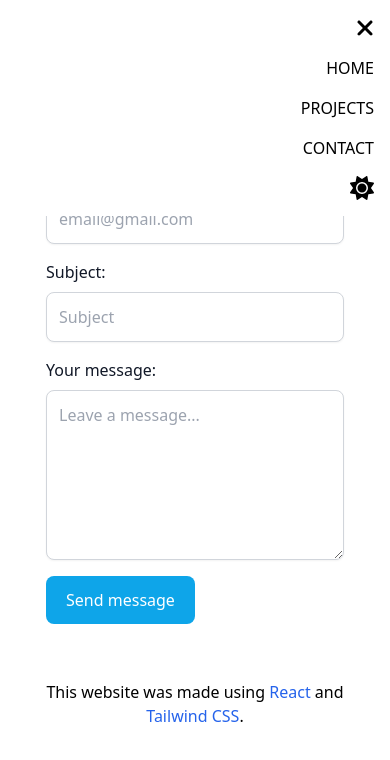
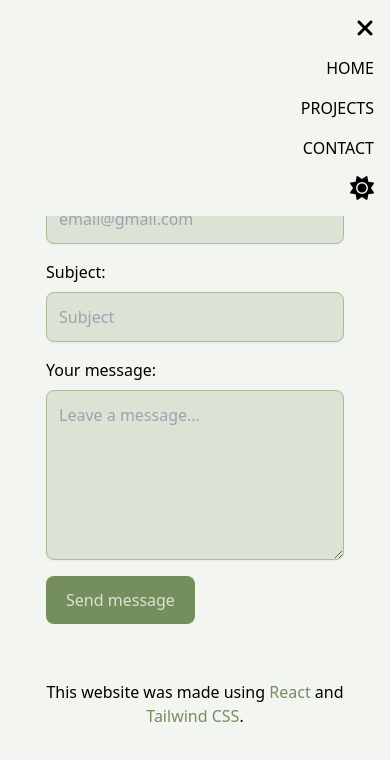
Before and after one commit to CelineTrann/CelineTrann.github.io, a React (Vite) app: page /contact in a window 390 px wide. Both pictures are taken after a click on the button 363 px from the left and 28 px from the top of the page. Shown: the top 760 px of the page. Built offline with nearby package versions, Linux system fonts and the light colour scheme.

Commit message:
add theme for toggle dark mode

```diff
--- a/src/App.jsx
+++ b/src/App.jsx
@@ -29,12 +29,11 @@ function App() {
 
     const handleThemeSwitch = () => {
         setTheme((prevTheme) => prevTheme === "dark" ? "light" : "dark");
-        console.log(theme);
     };
 
     return (
-        <div className="container flex flex-col items-center">
-            <NavBar handleTheme={handleThemeSwitch}></NavBar>
+        <div className="container min-h-screen flex flex-col items-center bg-background text-text">
+            <NavBar theme={theme} handleTheme={handleThemeSwitch}></NavBar>
             <main className="w-11/12 md:w-3/5">
                 <Routes>
                     <Route path="/" element={<Home />} />
--- a/src/Pages/Contact.jsx
+++ b/src/Pages/Contact.jsx
@@ -31,10 +31,10 @@ export default function Contact() {
             {showModal &&
                 <div className="flex justify-center items-center overflow-x-hidden overflow-y-auto fixed inset-0 z-50 outline-none focus:outline-none">
                     <div className="relative w-auto my-6 mx-auto max-w-3xl">
-                        <div className="border-0 rounded-lg shadow-2xl relative flex flex-col w-full bg-white  focus:outline-none">
-                            <div className="flex flex-col gap-4 p-5 border-b border-solid border-gray-300 rounded-t ">
+                        <div className="border-0 rounded-lg shadow-2xl relative flex flex-col w-full bg-background  focus:outline-none">
+                            <div className="flex flex-col gap-4 p-5 border-b border-solid rounded-t ">
                                 <h3>{isSuccessful ? "Email sent" : "An error has occurred"}</h3>
-                                <button className="bg-sky-500 hover:bg-sky-700 rounded-md text-white p-1" onClick={() => setShowModal(false)}>OK</button>
+                                <button className="text-secondary bg-accent hover:bg-primary rounded-md p-1" onClick={() => setShowModal(false)}>OK</button>
                             </div>
                         </div>
                     </div>
@@ -46,22 +46,22 @@ export default function Contact() {
                     <h1 className="text-2xl md:self-start uppercase">Contact</h1>
                     <form ref={form} onSubmit={handleOnSubmit} className="space-y-4 my-4">
                         <div>
-                            <label htmlFor="user_name" className="block mb-2 text-gray-900">Your name:</label>
-                            <input type="text" id="user_name" name="user_name" className="block w-full rounded-lg  p-3 shadow-sm border border-gray-300" placeholder="John Doe" required />
+                            <label htmlFor="user_name" className="block mb-2 text-text">Your name:</label>
+                            <input type="text" id="user_name" name="user_name" className="block w-full rounded-lg  p-3 shadow-sm border border-primary bg-secondary text-text" placeholder="John Doe" required />
                         </div>
                         <div>
-                            <label htmlFor="user_email" className="block mb-2 text-gray-900">Your email:</label>
-                            <input type="email" id="user_email" name="user_email" className="block w-full rounded-lg  p-3 shadow-sm border border-gray-300" placeholder="email@gmail.com" required />
+                            <label htmlFor="user_email" className="block mb-2 text-text">Your email:</label>
+                            <input type="email" id="user_email" name="user_email" className="block w-full rounded-lg  p-3 shadow-sm border border-primary bg-secondary text-text" placeholder="email@gmail.com" required />
                         </div>
                         <div>
-                            <label htmlFor="subject" className="block mb-2 text-gray-900">Subject:</label>
-                            <input type="text" id="subject" name="subject" className="block w-full rounded-lg p-3 shadow-sm border border-gray-300" placeholder="Subject" required />
+                            <label htmlFor="subject" className="block mb-2 text-text">Subject:</label>
+                            <input type="text" id="subject" name="subject" className="block w-full rounded-lg p-3 shadow-sm border border-primary bg-secondary text-text" placeholder="Subject" required />
                         </div>
                         <div className="sm:col-span-2">
-                            <label className="block mb-2 text-gray-900">Your message:</label>
-                            <textarea id="message" name="message" rows="6" className="block w-full rounded-lg p-3 shadow-sm border border-gray-300" placeholder="Leave a message..."></textarea>
+                            <label className="block mb-2 text-text">Your message:</label>
+                            <textarea id="message" name="message" rows="6" className="block w-full rounded-lg p-3 shadow-sm border border-primary bg-secondary text-text" placeholder="Leave a message..."></textarea>
                         </div>
-                        <button type="submit" className="py-3 px-5 text-center text-white rounded-lg sm:w-fit bg-sky-500 hover:bg-sky-700">Send message</button>
+                        <button type="submit" className="py-3 px-5 text-center rounded-lg sm:w-fit text-secondary bg-accent hover:bg-primary">Send message</button>
                     </form>
                 </div>
             </section>
--- a/src/components/Footer.jsx
+++ b/src/components/Footer.jsx
@@ -4,7 +4,7 @@ export default function Footer() {
     return (
         <footer className="container flex justify-center items-center py-6">
             <div className="w-11/12 md:w-3/5">
-                <p className="text-center md:text-left">This website was made using <a href="https://react.dev/" className="text-blue-600">React</a> and <a href="https://tailwindcss.com/" className="text-blue-600">Tailwind CSS</a>.</p>
+                <p className="text-center md:text-left">This website was made using <a href="https://react.dev/" className="text-accent hover:underline">React</a> and <a href="https://tailwindcss.com/" className="text-accent hover:underline">Tailwind CSS</a>.</p>
             </div>
         </footer>
     );
--- a/src/components/Hero.jsx
+++ b/src/components/Hero.jsx
@@ -10,7 +10,7 @@ export default function Hero () {
             <img
                 src="/profile.svg"
                 alt="Image of Celine"
-                className="rounded-full w-64 h-64 bg-gray-300"
+                className="rounded-full w-64 h-64 "
             />
             <div className="flex flex-col justify-around w-10/12 md:w-1/3 gap-4 md:grow">
                 <h1 className="text-2xl">Hello! I'm Celine.</h1>
--- a/src/components/NavBar.jsx
+++ b/src/components/NavBar.jsx
@@ -2,14 +2,14 @@ import React, { useState } from "react";
 import { Link } from "react-router-dom";
 
 import { FontAwesomeIcon } from '@fortawesome/react-fontawesome'
-import { faBars, faSun, faXmark } from "@fortawesome/free-solid-svg-icons";
+import { faBars, faMoon, faSun, faXmark } from "@fortawesome/free-solid-svg-icons";
 
-export default function NavBar ({handleTheme}) {
+export default function NavBar ({theme, handleTheme}) {
     const [isOpen, setIsOpen] = useState(false);
     const toggleNav = () => setIsOpen(prevState => !prevState);
 
     return (
-        <header className={`container flex flex-col md:flex-row md:justify-end items-end md:items-center py-4 px-4 gap-4 fixed md:static top-0 right-0 ${isOpen ? "bg-white" : ""}`}>
+        <header className={`container flex flex-col md:flex-row md:justify-end items-end md:items-center py-4 px-4 gap-4 fixed md:static top-0 right-0 ${isOpen ? "bg-background" : ""}`}>
             <button className="md:hidden" onClick={toggleNav}>
                 <FontAwesomeIcon icon={isOpen ? faXmark : faBars} size="xl" />
             </button>
@@ -18,7 +18,7 @@ export default function NavBar ({handleTheme}) {
                 <Link to={"/projects"} className="uppercase hover:underline" onClick={toggleNav}>PROJECTS</Link>
                 <Link to={'/contact'} className="uppercase hover:underline" onClick={toggleNav}>CONTACT</Link>
                 <button onClick={handleTheme}>
-                    <FontAwesomeIcon icon={faSun} size="xl" className="align-middle hover:text-blue-500"/>
+                    <FontAwesomeIcon icon={theme === "dark" ? faMoon : faSun} size="xl" className="align-middle hover:text-accent"/>
                 </button>
 
             </nav>
--- a/src/components/TechStack.jsx
+++ b/src/components/TechStack.jsx
@@ -3,7 +3,7 @@ import React from "react";
 export default function TechStack ({tech, index}) {
 
     return (
-        <div key={index} className="text-sm inline-flex justify-center items-center px-2 py-1 rounded-md bg-sky-200 text-blue-600">
+        <div key={index} className="text-sm inline-flex justify-center items-center px-2 py-1 rounded-md bg-sky-200 text-secondary bg-accent">
             <p>{tech}</p>
         </div>
     );
--- a/src/components/WorkCard.jsx
+++ b/src/components/WorkCard.jsx
@@ -9,7 +9,7 @@ export default function WorkCard ({data}) {
     const imgAlt = () => data.company + ' Logo';
 
     return (
-        <div className="container rounded-md flex flex-row justify-around items-start gap-4 px-4 py-6 shadow-md">
+        <div className="container rounded-md flex flex-row justify-around items-start gap-4 px-4 py-6 shadow-md bg-secondary">
             <img
                 src={data.img}
                 alt={imgAlt()}
--- a/src/index.css
+++ b/src/index.css
@@ -2,8 +2,28 @@
 @tailwind components;
 @tailwind utilities;
 
-*, ::before, ::after {
+*,
+::before,
+::after {
     box-sizing: border-box;
     margin: 0;
     padding: 0;
 }
+
+@layer base {
+    :root {
+        --text: #000000;
+        --background: #f2f5f0;
+        --primary: #abbd99;
+        --secondary: #dbe3d4;
+        --accent: #748e5d;
+    }
+
+    .dark {
+        --text: #ffffff;
+        --background: #0c0f0a;
+        --primary: #546642;
+        --secondary: #232b1c;
+        --accent: #88a271;
+    }
+}
--- a/tailwind.config.js
+++ b/tailwind.config.js
@@ -1,12 +1,20 @@
 /** @type {import('tailwindcss').Config} */
 export default {
   content: [
-      "./index.html",
-      "./src/**/*.{js,ts,jsx,tsx}",
-    ],
+    "./index.html",
+    "./src/**/*.{js,ts,jsx,tsx}",
+  ],
   darkMode: "class",
   theme: {
-    extend: {},
+    extend: {
+      colors: {
+        'text': 'var(--text)',
+        'background': 'var(--background)',
+        'primary': 'var(--primary)',
+        'secondary': 'var(--secondary)',
+        'accent': 'var(--accent)',
+      },
+    },
   },
   plugins: [],
 }
```
